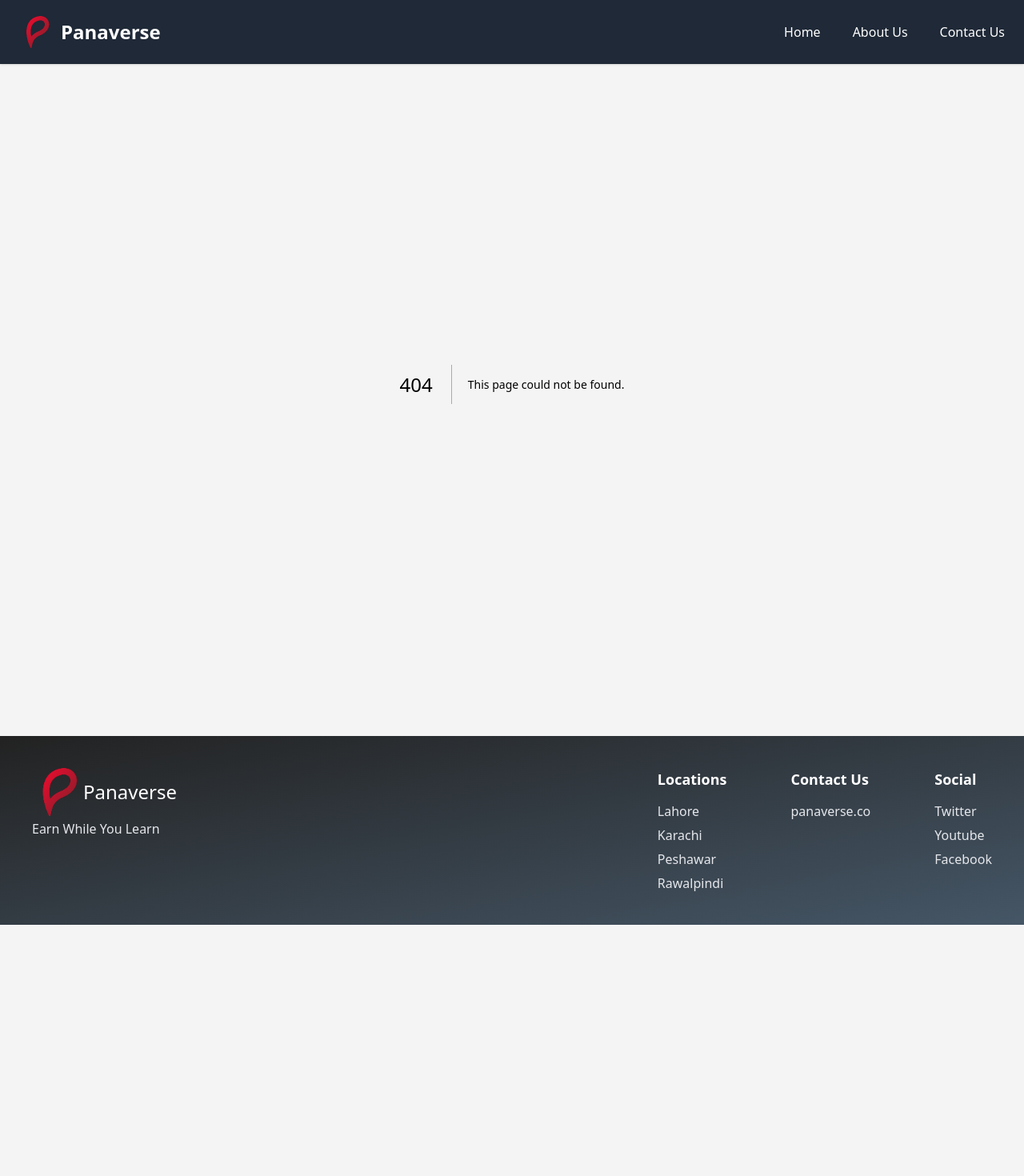
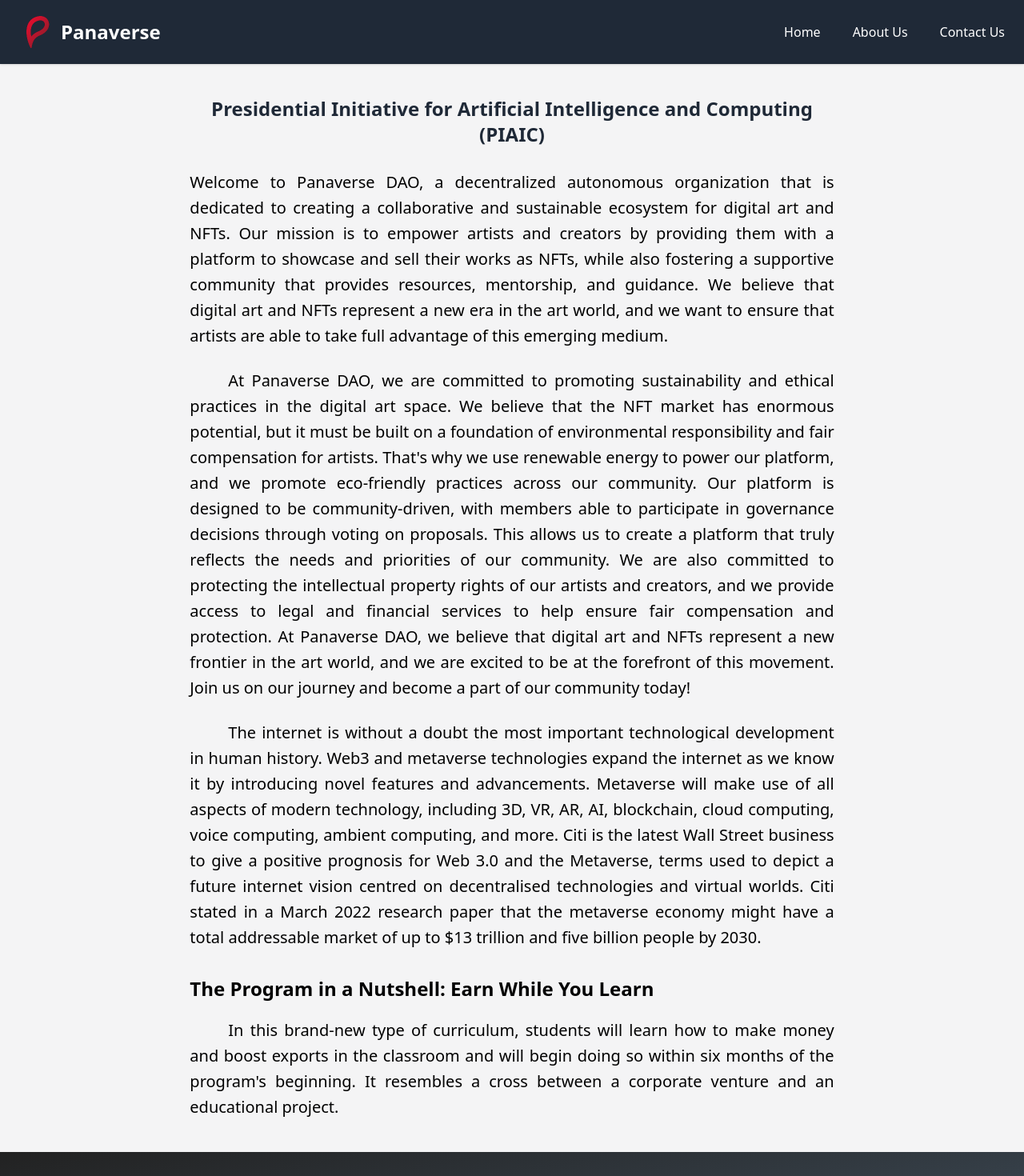
Before and after one commit to bilal-faisal/panaverse-website, a Next.js app: page /about in a window 1280 px wide. Before the commit this address had no page. Shown: the top 1470 px of the page at 80% size. Before the commit the page ends 1156 px from the top, so only its background shows below. Built offline with nearby package versions, Linux system fonts and the light colour scheme.

Commit message:
Quarter details added

```diff
--- /dev/null
+++ b/src/app/about/page.tsx
@@ -0,0 +1,63 @@
+const page = () => {
+  return (
+    <div className="flex flex-col items-center text-justify">
+      <h2 className="w-full md:w-2/3 px-6 text-2xl mt-10 mb-7 text-[#1F2937] font-bold text-center">
+        Presidential Initiative for Artificial Intelligence and Computing
+        <br />
+        (PIAIC)
+      </h2>
+      <p className="w-full md:w-2/3 px-6 text-xl leading-8 mb-3">
+        Welcome to Panaverse DAO, a decentralized autonomous organization that
+        is dedicated to creating a collaborative and sustainable ecosystem for
+        digital art and NFTs. Our mission is to empower artists and creators by
+        providing them with a platform to showcase and sell their works as NFTs,
+        while also fostering a supportive community that provides resources,
+        mentorship, and guidance. We believe that digital art and NFTs represent
+        a new era in the art world, and we want to ensure that artists are able
+        to take full advantage of this emerging medium.
+      </p>
+      <p className="w-full md:w-2/3 px-6 text-xl leading-8 my-3 indent-12">
+        At Panaverse DAO, we are committed to promoting sustainability and
+        ethical practices in the digital art space. We believe that the NFT
+        market has enormous potential, but it must be built on a foundation of
+        environmental responsibility and fair compensation for artists. That's
+        why we use renewable energy to power our platform, and we promote
+        eco-friendly practices across our community. Our platform is designed to
+        be community-driven, with members able to participate in governance
+        decisions through voting on proposals. This allows us to create a
+        platform that truly reflects the needs and priorities of our community.
+        We are also committed to protecting the intellectual property rights of
+        our artists and creators, and we provide access to legal and financial
+        services to help ensure fair compensation and protection. At Panaverse
+        DAO, we believe that digital art and NFTs represent a new frontier in
+        the art world, and we are excited to be at the forefront of this
+        movement. Join us on our journey and become a part of our community
+        today!
+      </p>
+      <p className="w-full md:w-2/3 px-6 text-xl leading-8 my-3 indent-12">
+        The internet is without a doubt the most important technological
+        development in human history. Web3 and metaverse technologies expand the
+        internet as we know it by introducing novel features and advancements.
+        Metaverse will make use of all aspects of modern technology, including
+        3D, VR, AR, AI, blockchain, cloud computing, voice computing, ambient
+        computing, and more. Citi is the latest Wall Street business to give a
+        positive prognosis for Web 3.0 and the Metaverse, terms used to depict a
+        future internet vision centred on decentralised technologies and virtual
+        worlds. Citi stated in a March 2022 research paper that the metaverse
+        economy might have a total addressable market of up to $13 trillion and
+        five billion people by 2030.
+      </p>
+      <h2 className="w-full md:w-2/3 px-6 text-2xl leading-8 font-bold my-5">
+        The Program in a Nutshell: Earn While You Learn
+      </h2>
+      <p className="w-full md:w-2/3 px-6 text-xl leading-8 indent-12">
+        In this brand-new type of curriculum, students will learn how to make
+        money and boost exports in the classroom and will begin doing so within
+        six months of the program's beginning. It resembles a cross between a
+        corporate venture and an educational project.
+      </p>
+    </div>
+  );
+};
+
+export default page;
--- a/src/app/about_us/page.tsx
+++ /dev/null
@@ -1,27 +0,0 @@
-const page = () => {
-  return (
-    <div className="flex flex-col items-center text-justify">
-      <h2 className="w-full md:w-1/2 px-6 text-2xl my-7 text-[#1F2937] font-bold">
-        The Future of the Web is Web 3.0, Metaverse, and Edge Computing.
-        Panaverse DAO is a movement to spread these technolgies globally. It is
-        community of Web 3 and Metaverse developers, designers, trainers,
-        startup founders and service providers.
-      </h2>
-      <h2 className="w-full md:w-1/2 px-6 text-2xl leading-8">
-        The internet is without a doubt the most important technological
-        development in human history. Web3 and metaverse technologies expand the
-        internet as we know it by introducing novel features and advancements.
-        Metaverse will make use of all aspects of modern technology, including
-        3D, VR, AR, AI, blockchain, cloud computing, voice computing, ambient
-        computing, and more. Citi is the latest Wall Street business to give a
-        positive prognosis for Web 3.0 and the Metaverse, terms used to depict a
-        future internet vision centred on decentralised technologies and virtual
-        worlds. Citi stated in a March 2022 research paper that the metaverse
-        economy might have a total addressable market of up to $13 trillion and
-        five billion people by 2030.
-      </h2>
-    </div>
-  );
-};
-
-export default page;
--- a/src/components/GradientBanner.tsx
+++ b/src/components/GradientBanner.tsx
@@ -1,3 +1,4 @@
+import Link from "next/link";
 import React from "react";
 
 const TopBanner = () => {
@@ -13,9 +14,11 @@ const TopBanner = () => {
         Getting Ready for the Next Generation and Future of the Internet - Join
         a 13 Trillion Dollar Industry with 5 Billion Users
       </h2>
-      <button className="px-5 py-2 mt-6 md:mt-10 rounded-md border-2 border-white bg-white text-black shadow w-fit text-xl hover:border-2 hover:border-white hover:bg-gray-700 hover:text-white">
-        Details
-      </button>
+      <Link href={"/about"}>
+        <button className="px-5 py-2 mt-6 md:mt-10 rounded-md border-2 border-white bg-white text-black shadow w-fit text-xl hover:border-2 hover:border-white hover:bg-gray-700 hover:text-white">
+          Details
+        </button>
+      </Link>
     </div>
   );
 };
--- a/src/components/Navbar.tsx
+++ b/src/components/Navbar.tsx
@@ -70,10 +70,10 @@ export default function Navbar() {
                 <Link href="/">Home</Link>
               </li>
               <li className="text-white">
-                <Link href="/about_us">About Us</Link>
+                <Link href="/about">About Us</Link>
               </li>
               <li className="text-white">
-                <Link href="/contact_us">Contact Us</Link>
+                <Link href="/contact">Contact Us</Link>
               </li>
             </ul>
           </div>
--- a/src/components/QuarterItem.tsx
+++ b/src/components/QuarterItem.tsx
@@ -12,7 +12,7 @@ const Quarter = ({ heading, desc }: Quarter) => {
       <div className="bg-white shadow-xl flex flex-col items-center rounded-xl p-5 m-4 md:my-0 md:mx-4 ">
         <Image src={code} alt="Logo" className="my-1" />
         <h2 className="text-xl font-semibold my-2">{heading}</h2>
-        <p className="text-center my-1">{desc}</p>
+        <p className="text-center my-1">{desc}, ...</p>
 
         <button className="px-2 py-0.5 my-3 md:mt-6 rounded-md text-white bg-[#1F2937] w-fit text-lg border-2 border-[#1F2937] hover:border-2 hover:border-[#1F2937] hover:bg-slate-50 hover:text-black">
           Read More
--- a/src/components/QuarterItems.tsx
+++ b/src/components/QuarterItems.tsx
@@ -6,25 +6,25 @@ const QuarterItems = () => {
       <QuarterItem
         heading={"Quarter 1"}
         desc={
-          "Lorem ipsum dolor sit, amet consectetur adipisicing elit. Dicta, atque!"
+          "JavaScript, Web3.0 Theory, Object-Oriented Programming using TypeScript"
         }
       />
       <QuarterItem
         heading={"Quarter 2"}
         desc={
-          "Lorem ipsum dolor sit, amet consectetur adipisicing elit. Dicta, atque!"
+          "Developing Web 2.0 Serverless Cloud Cloud Apps and APIs using Next.js 13"
         }
       />
       <QuarterItem
         heading={"Quarter 3"}
         desc={
-          "Lorem ipsum dolor sit, amet consectetur adipisicing elit. Dicta, atque!"
+          "Blocchain Theory, Developing Smart Contracts and Planet-Scale Web 3.0 Dapps"
         }
       />
       <QuarterItem
         heading={"Quarter 4"}
         desc={
-          "Lorem ipsum dolor sit, amet consectetur adipisicing elit. Dicta, atque!"
+          "Developing Planet-Scale Open Virtual and Augmented Metaverse Experiences"
         }
       />
     </div>
```
Also changed, not shown: src/app/contact/page.tsx (renamed from src/app/contact_us/page.tsx).
